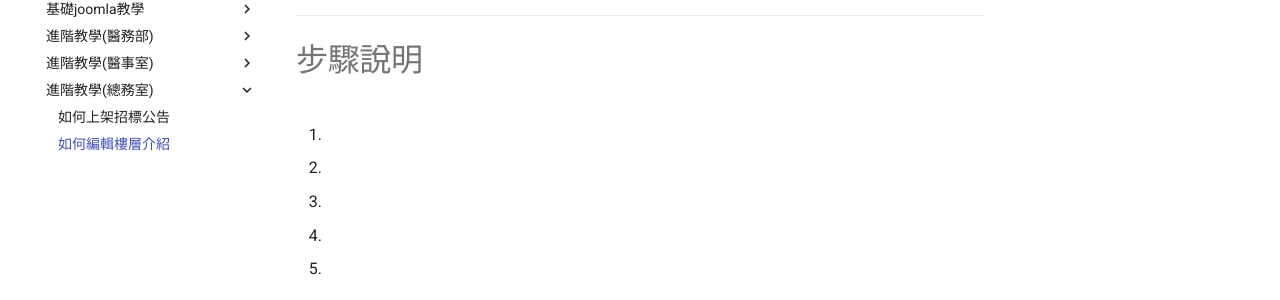
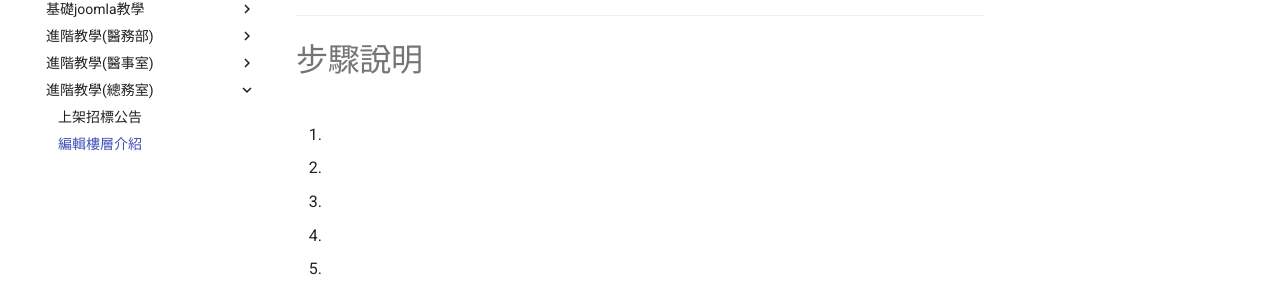
Before and after one commit to petertseng0517/joomla-study-area, an MkDocs documentation site: the page built from docs/joomla/編輯樓層介紹.md, in a window 1280 px wide. Shown: the part 183-483 px from the top of the page. Built offline with MkDocs 1.6.1 and Material for MkDocs 9.7.7, drawn with Linux system fonts in a browser that asks for light colours; part of the change alters nothing that is shown.

Commit message:
更新連結名稱，刪除如何的贅字

```diff
--- a/mkdocs.yml
+++ b/mkdocs.yml
@@ -5,21 +5,21 @@ nav:
   - 首頁: index.md
   - 關於我: about.md
   - 基礎joomla教學:
-      - 如何取得Joomla管理帳號: joomla/如何取得Joomla管理帳號.md
-      - 如何登入Joomla系統: joomla/如何登入Joomla系統.md
-      - 如何編輯Joomla文章: joomla/如何編輯Joomla文章.md
-      - 如何在joomla文章新增圖片: joomla/如何在joomla文章新增圖片.md
-      - 如何在joomla文章內文放置超連結: joomla/如何在joomla文章內文放置超連結.md
-      - 如何在joomla文章內文放置檔案下載連結: joomla/如何在joomla文章內文放置檔案下載連結.md
+      - 取得Joomla管理帳號: joomla/取得Joomla管理帳號.md
+      - 登入Joomla系統: joomla/登入Joomla系統.md
+      - 編輯Joomla文章: joomla/編輯Joomla文章.md
+      - 在joomla文章新增圖片: joomla/在joomla文章新增圖片.md
+      - 在joomla文章內文放置超連結: joomla/在joomla文章內文放置超連結.md
+      - 在joomla文章內文放置檔案下載連結: joomla/在joomla文章內文放置檔案下載連結.md
       - Joomla編輯者切勿有以下行為: joomla/Joomla編輯者切勿有以下行為.md
   - 進階教學(醫務部):
-      - 如何編輯醫療科首頁: joomla/如何編輯醫療科首頁.md
-      - 如何編輯醫師資料: joomla/如何編輯醫師資料.md
-      - 如何新增醫療科的衛教內容: joomla/如何新增醫療科的衛教內容.md
-      - 如何新增醫療科的最新消息: joomla/如何新增醫療科的最新消息.md
+      - 編輯醫療科首頁: joomla/編輯醫療科首頁.md
+      - 編輯醫師資料: joomla/編輯醫師資料.md
+      - 新增醫療科的衛教內容: joomla/新增醫療科的衛教內容.md
+      - 新增醫療科的最新消息: joomla/新增醫療科的最新消息.md
   - 進階教學(醫事室):
-      - 如何更新門診表: joomla/如何更新門診表.md
-      - 如何疫苗公告(流感、M痘): joomla/如何疫苗公告(流感、M痘).md
+      - 更新門診表: joomla/更新門診表.md
+      - 疫苗公告(流感、M痘): joomla/疫苗公告(流感、M痘).md
   - 進階教學(總務室):
-      - 如何上架招標公告: joomla/如何上架招標公告.md
-      - 如何編輯樓層介紹: joomla/如何編輯樓層介紹.md
+      - 上架招標公告: joomla/上架招標公告.md
+      - 編輯樓層介紹: joomla/編輯樓層介紹.md
```
Also changed, not shown: docs/joomla/上架招標公告.md (renamed from docs/joomla/如何上架招標公告.md), docs/joomla/取得Joomla管理帳號.md (renamed from docs/joomla/如何取得Joomla管理帳號.md), docs/joomla/在joomla文章內文放置檔案下載連結.md (renamed from docs/joomla/如何在joomla文章內文放置檔案下載連結.md), docs/joomla/在joomla文章內文放置超連結.md (renamed from docs/joomla/如何在joomla文章內文放置超連結.md), docs/joomla/在joomla文章新增圖片.md (renamed from docs/joomla/如何在joomla文章新增圖片.md), docs/joomla/新增醫療科的最新消息.md (renamed from docs/joomla/如何新增醫療科的最新消息.md), docs/joomla/新增醫療科的衛教內容.md (renamed from docs/joomla/如何新增醫療科的衛教內容.md), docs/joomla/更新門診表.md (renamed from docs/joomla/如何更新門診表.md), docs/joomla/疫苗公告(流感、M痘).md (renamed from docs/joomla/如何疫苗公告(流感、M痘).md), docs/joomla/登入Joomla系統.md (renamed from docs/joomla/如何登入Joomla系統.md), docs/joomla/編輯Joomla文章.md (renamed from docs/joomla/如何編輯Joomla文章.md), docs/joomla/編輯樓層介紹.md (renamed from docs/joomla/如何編輯樓層介紹.md), docs/joomla/編輯醫師資料.md (renamed from docs/joomla/如何編輯醫師資料.md), docs/joomla/編輯醫療科首頁.md (renamed from docs/joomla/如何編輯醫療科首頁.md).
